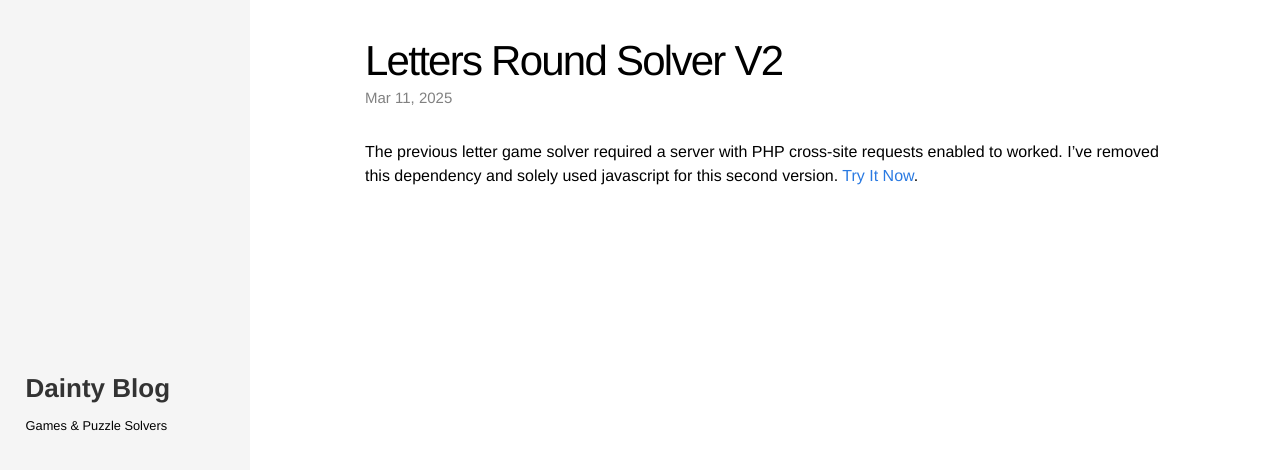
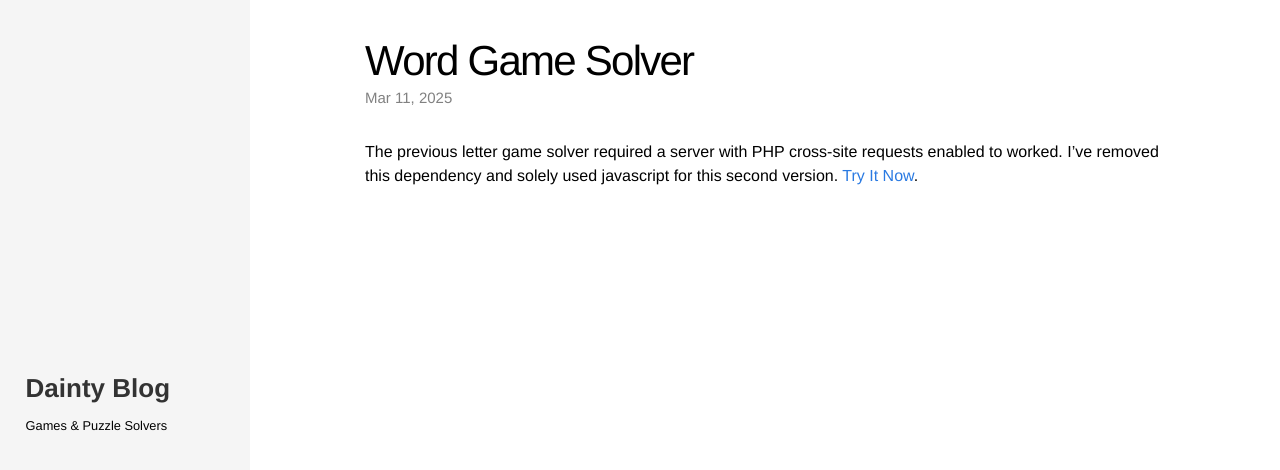
Before and after one commit to PayamBen/PayamBen.github.io, a Jekyll site: the page built from _posts/2025-03-11-Word-Game-solver.markdown, in a window 1280 px wide. Shown: the top 470 px of the page. Built offline with Jekyll 4.4.1, drawn with Linux system fonts in a browser that asks for light colours.

Commit message:
Update 2025-03-11-Word-Game-solver.markdown

```diff
--- a/_posts/2025-03-11-Word-Game-solver.markdown
+++ b/_posts/2025-03-11-Word-Game-solver.markdown
@@ -1,6 +1,6 @@
 ---
 layout: post
-title:  "Letters Round Solver V2"
+title:  "Word Game Solver"
 date:   2025-03-11 16:30:00
 categories: game basic
 ---
```
